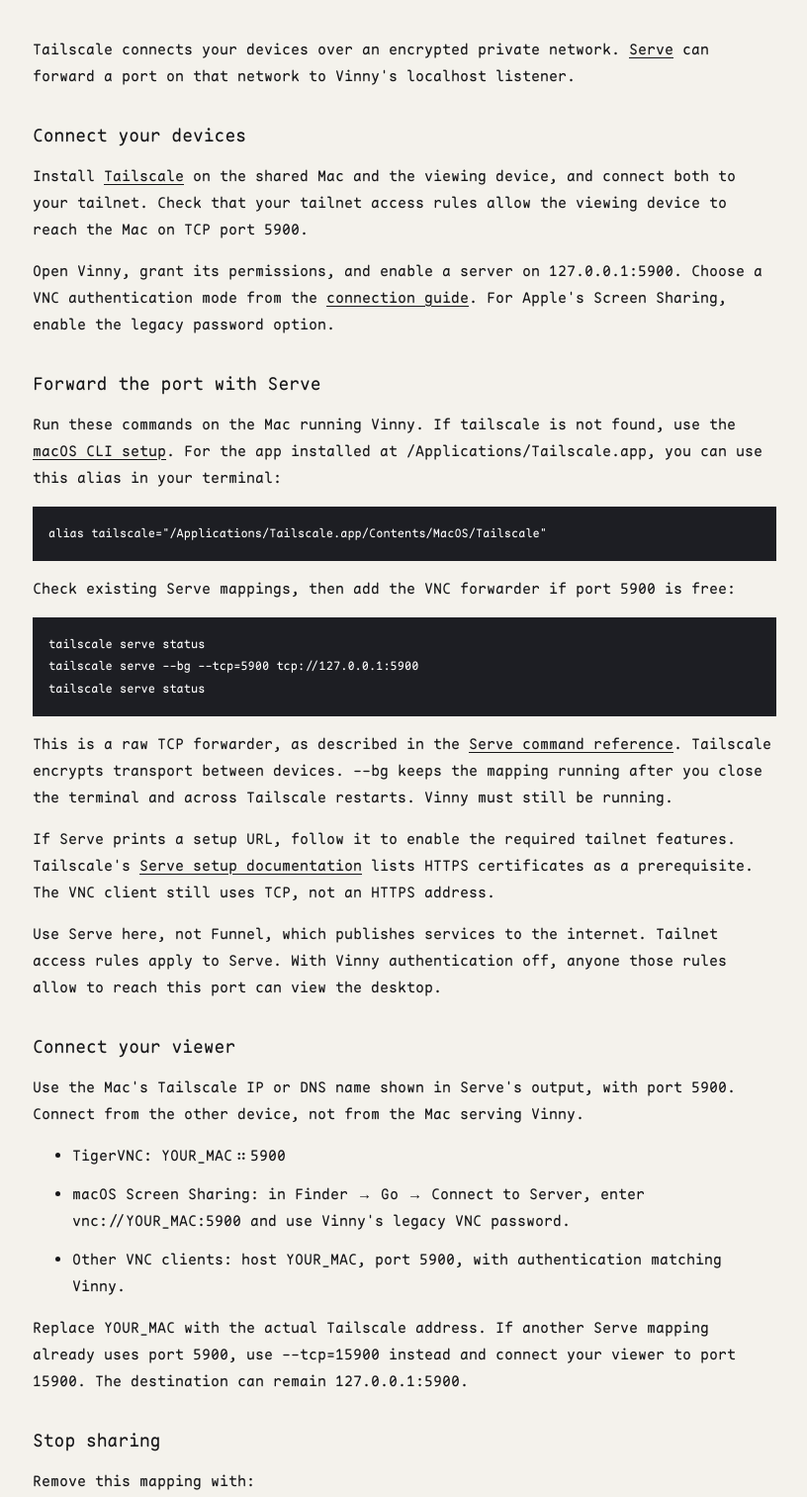
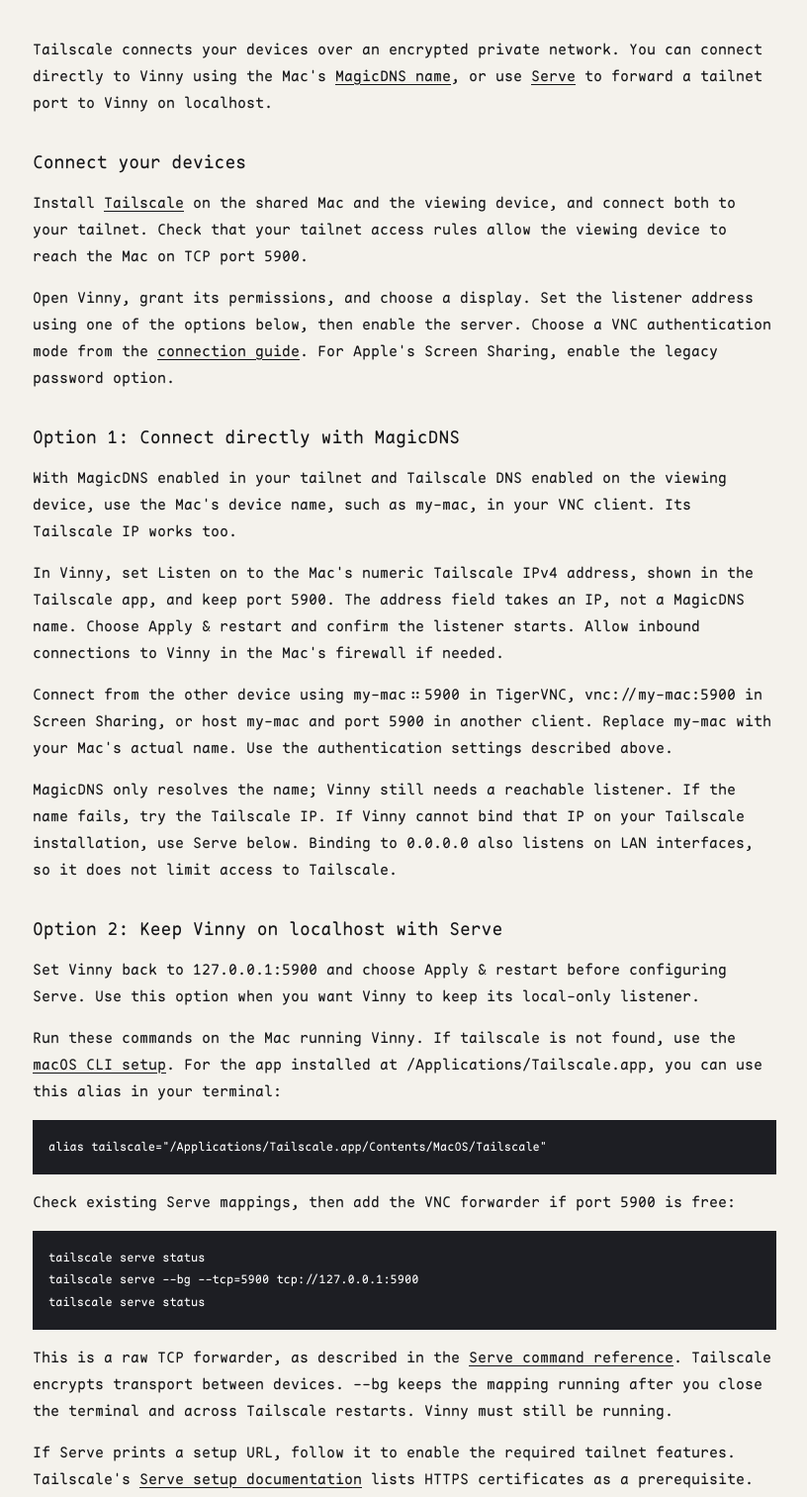
Before and after one commit to sarimabbas/vinny, a website built with Vite: page website/guides/tailscale/index.html in a window 1280 px wide. Shown: the part 164-1677 px from the top of the page at 99% size, without its empty margins (231-1047 px from the left). Built offline with nearby package versions, Linux system fonts and the light colour scheme.

Commit message:
Document direct Tailscale connections alongside Serve

```diff
--- a/website/guides/tailscale/index.html
+++ b/website/guides/tailscale/index.html
@@ -3,7 +3,7 @@
 <head>
   <meta charset="UTF-8" />
   <meta name="viewport" content="width=device-width, initial-scale=1" />
-  <meta name="description" content="Connect to Vinny privately with Tailscale Serve." />
+  <meta name="description" content="Connect to Vinny over Tailscale using MagicDNS or Serve." />
   <link rel="canonical" href="https://vinny.lil.run/guides/tailscale/" />
   <link rel="icon" href="/favicon-32.png" />
   <link rel="stylesheet" href="/src/style.css" />
@@ -14,11 +14,17 @@
   <nav class="guide-nav" aria-label="Guide navigation"><a href="/">vinny</a></nav>
   <article>
 <h1>Tailscale guide</h1>
-<p>Tailscale connects your devices over an encrypted private network. <a href="https://tailscale.com/docs/features/tailscale-serve">Serve</a> can forward a port on that network to Vinny's localhost listener.</p>
+<p>Tailscale connects your devices over an encrypted private network. You can connect directly to Vinny using the Mac's <a href="https://tailscale.com/docs/features/magicdns">MagicDNS name</a>, or use <a href="https://tailscale.com/docs/features/tailscale-serve">Serve</a> to forward a tailnet port to Vinny on localhost.</p>
 <h2>Connect your devices</h2>
 <p>Install <a href="https://tailscale.com/download">Tailscale</a> on the shared Mac and the viewing device, and connect both to your tailnet. Check that your tailnet access rules allow the viewing device to reach the Mac on TCP port <code>5900</code>.</p>
-<p>Open Vinny, grant its permissions, and enable a server on <code>127.0.0.1:5900</code>. Choose a VNC authentication mode from the <a href="/guides/connection/">connection guide</a>. For Apple's Screen Sharing, enable the legacy password option.</p>
-<h2>Forward the port with Serve</h2>
+<p>Open Vinny, grant its permissions, and choose a display. Set the listener address using one of the options below, then enable the server. Choose a VNC authentication mode from the <a href="/guides/connection/">connection guide</a>. For Apple's Screen Sharing, enable the legacy password option.</p>
+<h2>Option 1: Connect directly with MagicDNS</h2>
+<p>With MagicDNS enabled in your tailnet and Tailscale DNS enabled on the viewing device, use the Mac's device name, such as <code>my-mac</code>, in your VNC client. Its Tailscale IP works too.</p>
+<p>In Vinny, set <strong>Listen on</strong> to the Mac's numeric Tailscale IPv4 address, shown in the Tailscale app, and keep port <code>5900</code>. The address field takes an IP, not a MagicDNS name. Choose <strong>Apply &amp; restart</strong> and confirm the listener starts. Allow inbound connections to Vinny in the Mac's firewall if needed.</p>
+<p>Connect from the other device using <code>my-mac::5900</code> in TigerVNC, <code>vnc://my-mac:5900</code> in Screen Sharing, or host <code>my-mac</code> and port <code>5900</code> in another client. Replace <code>my-mac</code> with your Mac's actual name. Use the authentication settings described above.</p>
+<p>MagicDNS only resolves the name; Vinny still needs a reachable listener. If the name fails, try the Tailscale IP. If Vinny cannot bind that IP on your Tailscale installation, use Serve below. Binding to <code>0.0.0.0</code> also listens on LAN interfaces, so it does not limit access to Tailscale.</p>
+<h2>Option 2: Keep Vinny on localhost with Serve</h2>
+<p>Set Vinny back to <code>127.0.0.1:5900</code> and choose <strong>Apply &amp; restart</strong> before configuring Serve. Use this option when you want Vinny to keep its local-only listener.</p>
 <p>Run these commands on the Mac running Vinny. If <code>tailscale</code> is not found, use the <a href="https://tailscale.com/docs/reference/tailscale-cli?tab=macos">macOS CLI setup</a>. For the app installed at <code>/Applications/Tailscale.app</code>, you can use this alias in your terminal:</p>
 <pre><code>alias tailscale=&quot;/Applications/Tailscale.app/Contents/MacOS/Tailscale&quot;</code></pre>
 <p>Check existing Serve mappings, then add the VNC forwarder if port 5900 is free:</p>
@@ -29,7 +35,7 @@
 <p>If Serve prints a setup URL, follow it to enable the required tailnet features. Tailscale's <a href="https://tailscale.com/docs/features/tailscale-serve">Serve setup documentation</a> lists HTTPS certificates as a prerequisite. The VNC client still uses TCP, not an HTTPS address.</p>
 <p>Use Serve here, not Funnel, which publishes services to the internet. Tailnet access rules apply to Serve. With Vinny authentication off, anyone those rules allow to reach this port can view the desktop.</p>
 <h2>Connect your viewer</h2>
-<p>Use the Mac's Tailscale IP or DNS name shown in Serve's output, with port <code>5900</code>. Connect from the other device, not from the Mac serving Vinny.</p>
+<p>Both options use the Mac's Tailscale IP or MagicDNS name, with port <code>5900</code>. For Serve, you can also find the address in its output. Connect from the other device, not from the Mac serving Vinny.</p>
 <ul>
 <li><strong>TigerVNC:</strong> <code>YOUR_MAC::5900</code></li>
 <li><strong>macOS Screen Sharing:</strong> in Finder → Go → Connect to Server, enter <code>vnc://YOUR_MAC:5900</code> and use Vinny's legacy VNC password.</li>
@@ -37,7 +43,7 @@
 </ul>
 <p>Replace <code>YOUR_MAC</code> with the actual Tailscale address. If another Serve mapping already uses port 5900, use <code>--tcp=15900</code> instead and connect your viewer to port 15900. The destination can remain <code>127.0.0.1:5900</code>.</p>
 <h2>Stop sharing</h2>
-<p>Remove this mapping with:</p>
+<p>For a direct connection, disable the server in Vinny. If you used Serve, remove its mapping with:</p>
 <pre><code>tailscale serve --bg --tcp=5900 off</code></pre>
 <p>Use the external port you chose if it differs. This leaves other Serve mappings intact. Disable the Vinny server as well if you want to stop local access.</p>
   </article>
```
Also changed, not shown: docs/first-connection.md (+1 -1 lines), docs/tailscale.md (+17 -5 lines), website/guides/connection/index.html (+1 -1 lines), README.md, docs/README.md.
